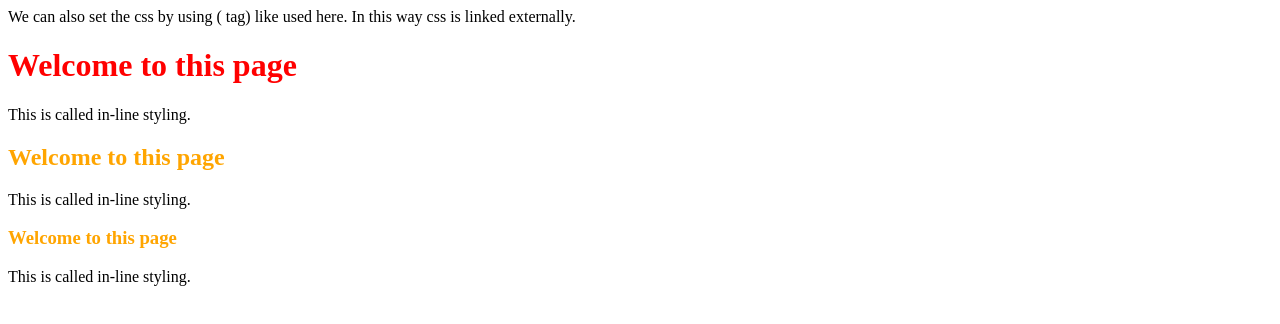
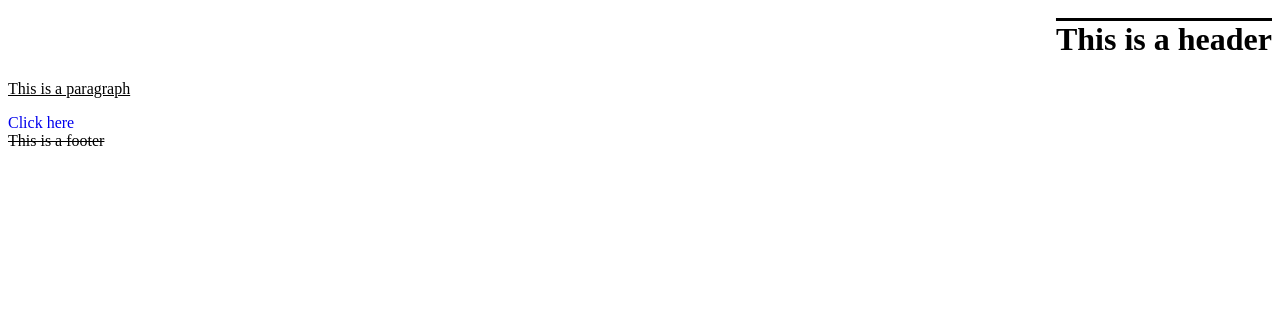
Before and after one commit to pratyush06-aec/CSS, a plain HTML site: page Level_1/index.html in a window 1280 px wide. Drawn offline with Linux system fonts and the light colour scheme.

Commit message:
Add files via upload

```diff
--- a/Level_1/index.html
+++ b/Level_1/index.html
@@ -3,29 +3,48 @@
 <head>
     <meta charset="UTF-8">
     <meta name="viewport" content="width=device-width, initial-scale=1.0">
-    <title>Document</title>
-    <!-- <style>                     <!-- We can set the css by using (<style> tag) like used here
-    h1{
-        color:blue;
-    }
-</style> -->
-
-    <link rel="stylesheet" href="style.css">  We can also set the css by using (<link> tag) like used here. In this way css is linked externally.
+    <title> Part_2 </title>
+    <link rel="stylesheet" href="style.css">
 </head>
 <body>
     <header>
-        <!-- <h1 style="color:pink">Welcome to this page</h1>                      This is called in-line styling. -->
-        <h1 id="headingOne">Welcome to this page</h1>                      This is called in-line styling.
-        <h2 class="myClass">Welcome to this page</h2>                      This is called in-line styling.
-        <h3 class="myClass">Welcome to this page</h3>                      This is called in-line styling.
+        <h1> This is a header </h1>
     </header>
 
     <main>
-
+        <p> This is a paragraph </p>
+        <a href="https://google.com"> Click here </a>
     </main>
 
     <footer>
-
+        This is a footer
     </footer>
 </body>
 </html>
+
+
+
+<!-- Here, (<body> tag) is the parent tag of (<header>, <main>, <footer> tags) and (<p> tag) is the child tag of the previous mentioned three tags.
+        So, the main thing is, the text-alignment is set in accordance to the parent tag not according to the whole document. -->
+
+
+<!-- There are three types of text-alignment-
+        1. Left
+        2. Right
+        3. Center -->
+
+
+
+<!-- In the latest version of CSS i.e., CSS-3 two new properties have been added, i.e., start and end which can be used in place of left and right respectively, in case of text alignment.
+        1. start- left
+        2. end-right
+            But this is applicable for the languages that start from left originally and not for langauges like urdu that start from right originally.
+                So, in case of urdu like language,
+                    1. start- right
+                    2. end- left-->
+
+
+<!-- In case of removing under-line from any link, we use the (none) decorator. -->
+<!-- line-through means cutting a line or word. -->
+<!-- underline means underlining a line/word. -->
+<!-- overline means line above a line/word. -->
--- a/Level_1/style.css
+++ b/Level_1/style.css
@@ -1,108 +1,43 @@
 /* h1{
-    color:blue;                        /* The foreground-color is set
+    text-align:center;
+}
+
+p{
+    text-align:center;
 } */
 
 
-/* (h1) is called the selctor
-    {color:blue;} is called the property value pair
-    (color)- Property
-    (blue)- Value */
+h1{
+    text-align:end;
+}
 
 
-
-
-/* In case of priority order, if all three are ways of styling is applied on a single html file-
-        (in-line styling > external linking of stylesheet) */
-
-
-
-/* Three ways of styling-
-        1. in-line styling
-        2. using (<style> tag)
-        3. externally linking the stylesheet/file */
-
-
-
-/* Background colors-
-    (background-color: (name of color you want to use);) */
-
-
-
-/* Foreground colors-
-    (color: (name of the color you want to use);) */
-
-
-
-/* body{
-    background-color:red;                  /* The background-color is set. Also ex. of (Element Selector).
-} */
-
-
-
-/* Color Systems in CSS-
-   1. RGB(Red, Green, Blue)   (The first component indicates red, followed by green and blue)
-   2. HEX(Hexadecimal)  (i.e., 0-15, a total of 16 digits)    (hex means 6 and dec means 10, so a total of 16 digits).
-   3. HSLA
-
-
-
-Syntax of RGB-
-    color: rgb(0, 9, 0); */             /* Here, red is 0, green is 9 and blue is also 0. */
-
-
-
-/* body{
-    background-color: rgb(9, 5, 1);
-} */
-
-
-
-/* RGB & HEX are the two most important and widely used color systems in CSS. */
-
-
-
-/* Syntax of HEX-
-    color:#ff0000; */                /* Here, ff indicates maximum and 00 indicates the minimum values. As there are indications between (0-f) i.e., 255 is max in RGB and here it is writtn as ff and similar goes for 0 in RGB and 00 here. */
-
-
-
-/* body{
-    background-color: #ab1300;              /* Here, ab indicates the section of red, followed by green and blue as 13 and 00 respectively.
-} */
-
-
-
-/* The changes that we set later in CSS are given priority. For ex- if we set the background-color of the body as pink and there after we change it to green later, then green color would be applied/treated as final one.  */
-
-
-
-/* Different kinds of selectors in CSS-
-    1. Universal Selector (*{})
-    2. Element Selector (name of the selector followed by {}, for ex- h1{property:value;})
-    3. I'd Selector (#name of the I'd followed by {}, for ex- #headingOne{property:value};)
-    4. Class Selector (.name of the class followed by {}, for ex- .myClass{property:Value};) */
-
-
-#headingOne{
-    color:red;
+p{
+    text-align:start;
 }
 
-#headingTwo{
-    color:magenta;                      /* Ex of I'd Selector */
+p{
+    text-decoration: underline;
 }
 
-#headingThree{
-    color:green;
+h1{
+    text-decoration:overline;
+}
+
+footer{
+    text-decoration:line-through;
+}
+
+a{
+    text-decoration:none;                   /* Helps in removal of the under-line of the line (click here). */
 }
 
 
 
-/* *{
-    color:magenta;                /* Ex of Universal Selector
-} */
-
-
-
-.myClass{
-    color:orange;                      /* Ex of Class Selector */
-}
+/*
+Text Decoration-
+    1. underline
+    2. overline
+    3. none
+    4. line-through
+    5. */
```
